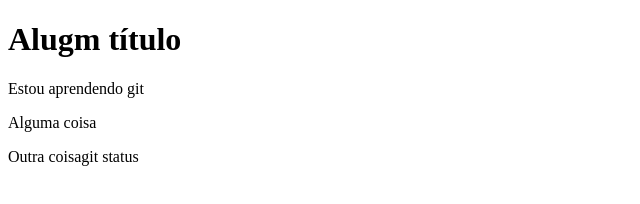
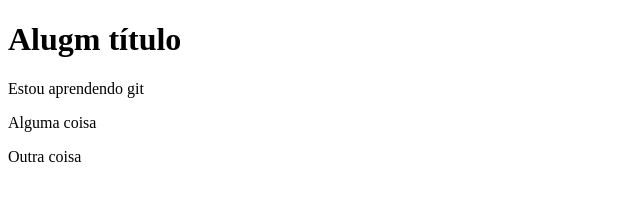
Before and after one commit to rodriguesjunior28/tutorial_git, a plain HTML site: page index.html in a window 1280 px wide. Shown: the full height of the page, 0-640 px from the left. Drawn offline with Linux system fonts and the light colour scheme.

Commit message:
última alteração

```diff
--- a/index.html
+++ b/index.html
@@ -10,6 +10,6 @@
     <h1>Alugm título</h1>
     <p>Estou aprendendo git</p>
     <p>Alguma coisa</p>
-    <p>Outra coisagit status</p>
+    <p>Outra coisa</p>
 </body>
 </html>
```
